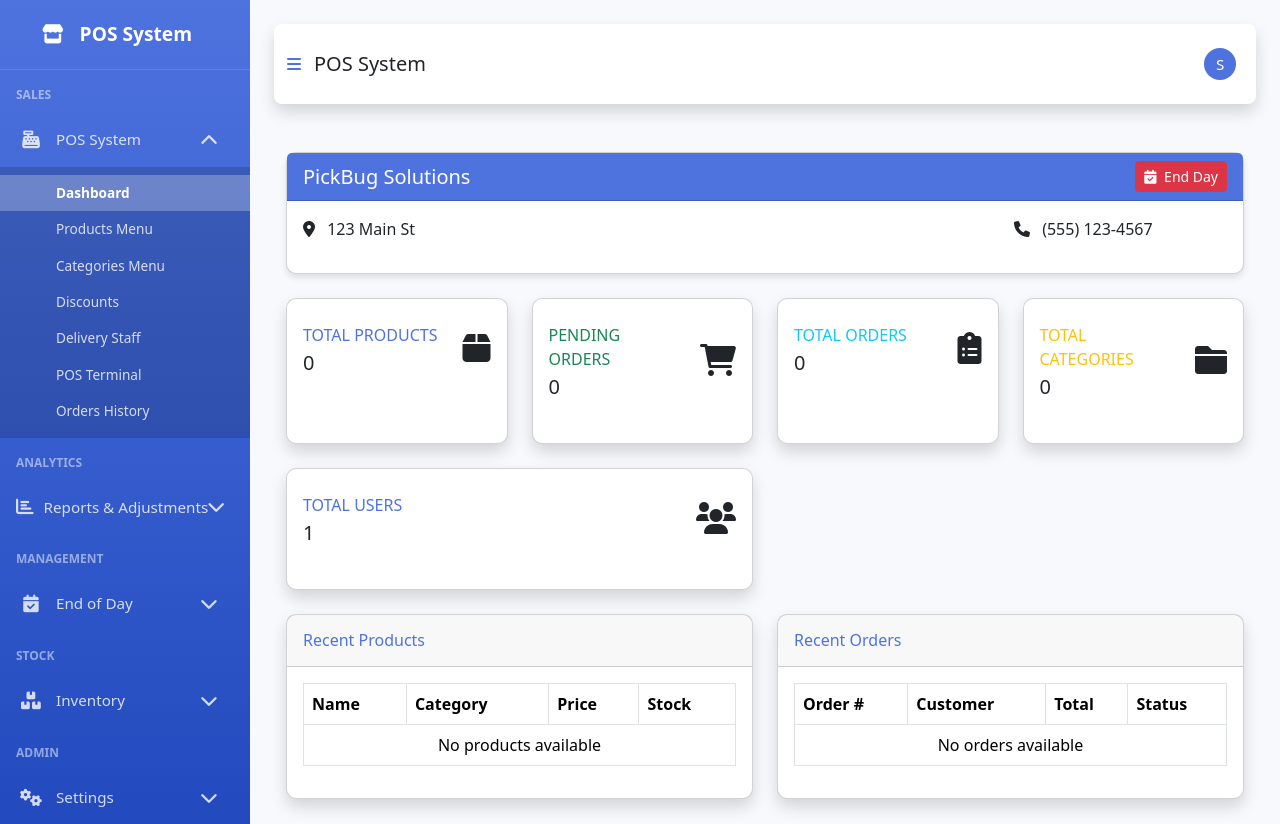
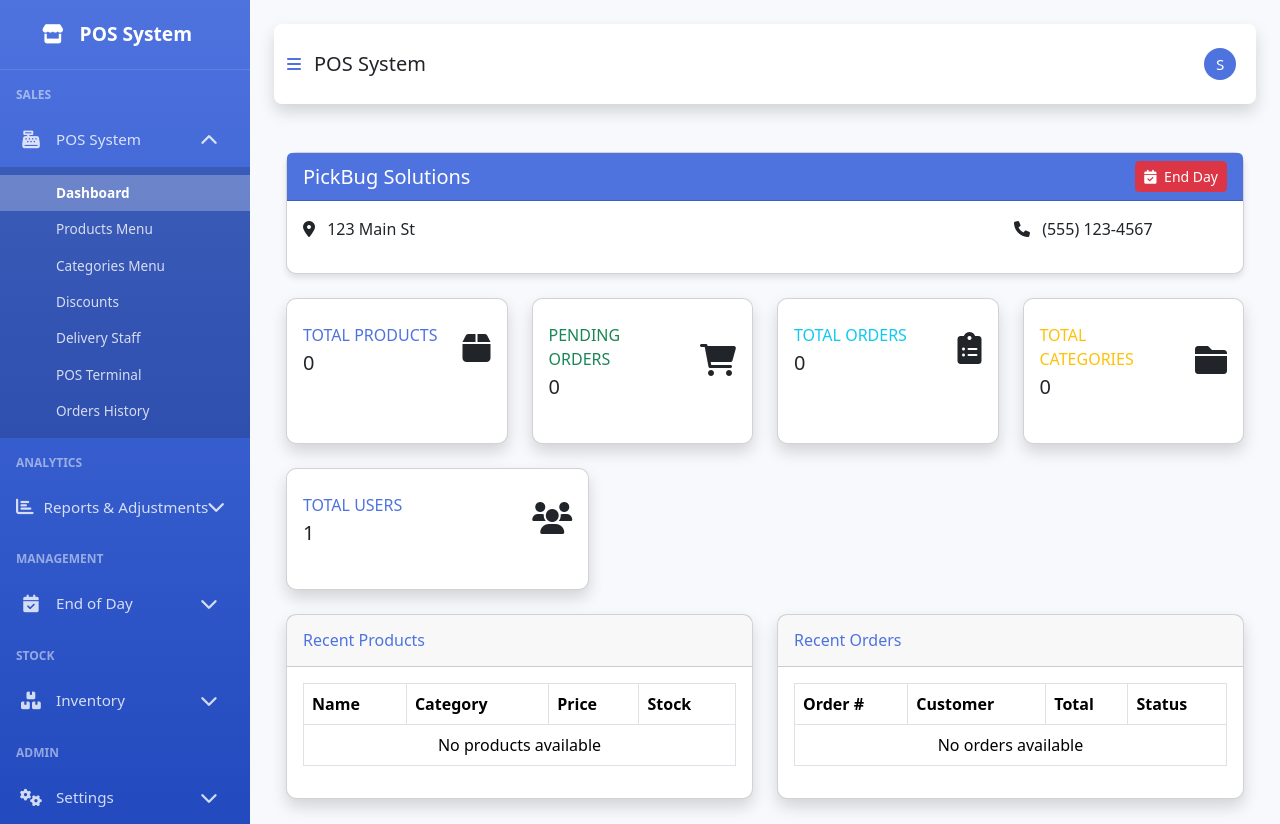
Before and after one commit to memsa771-hub/Pb-pos-active, a Django app: page / in a window 1280 px wide. Shown: the top 824 px of the page. Run offline with Django 4.2, Linux system fonts and the light colour scheme; the visitor is signed in with stand-in values (Sample User, id 1); data comes from the database, SQL or seed files in the repository; data that the repository does not hold is empty; some libraries are stand-ins or nearby versions.

Commit message:
Adjust admin dashboard stats card column width from col-6 to col-4
Co-authored-by: Cursor <cursoragent@cursor.com>

```diff
--- a/posapp/templates/posapp/dashboard.html
+++ b/posapp/templates/posapp/dashboard.html
@@ -183,7 +183,7 @@
     <!-- Additional Stats Row -->
     <div class="row">
         {% if is_admin %}
-        <div class="col-xl-6 col-md-6 mb-4">
+        <div class="col-xl-4 col-md-4 mb-4">
             <div class="card border-left-primary shadow h-100 py-2">
                 <div class="card-body">
                     <div class="row no-gutters align-items-center">
```
